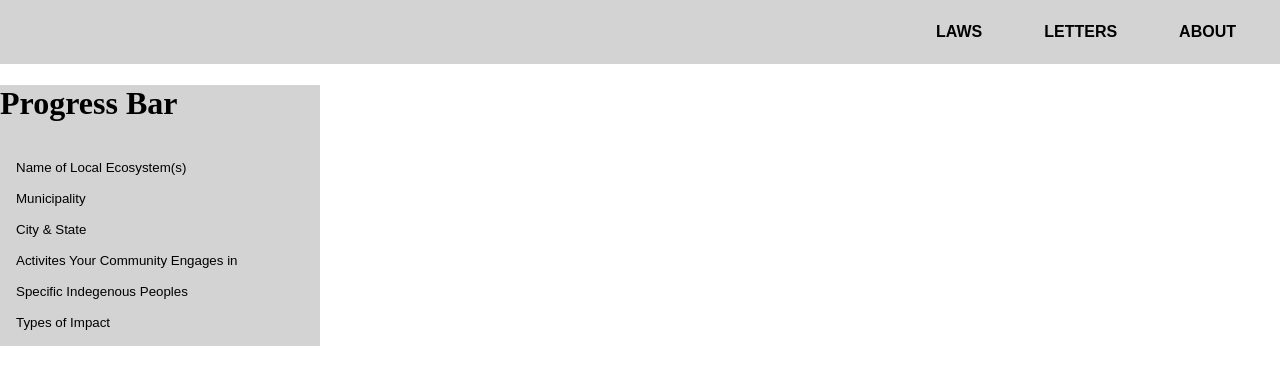
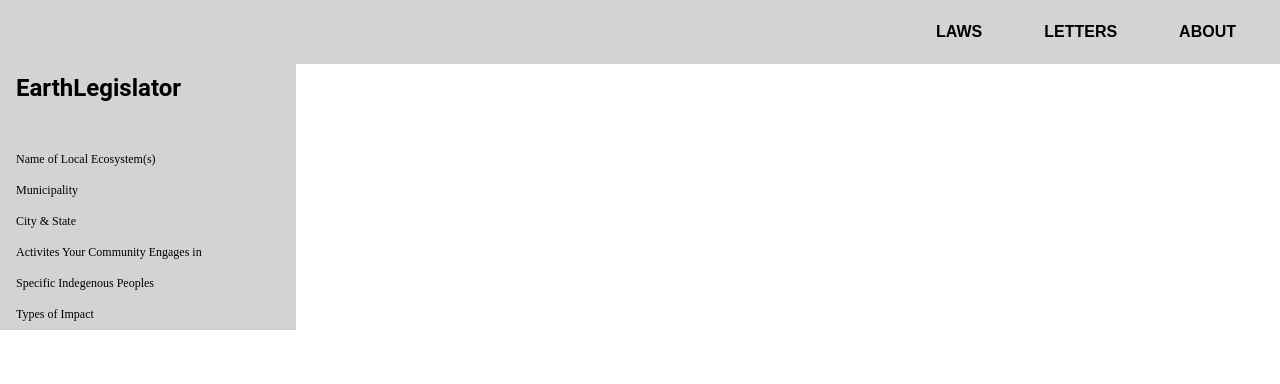
Before and after one commit to cornellh4i/earth-law-center, a React (Create React App) app in the folder client/: page /template-filler in a window 1280 px wide. Shown: the top 384 px of the page. Built offline with nearby package versions, Linux system fonts and the light colour scheme; no server answers.

Commit message:
Refactor existing styling, switch <li> to <div>

```diff
--- a/client/src/components/FieldSideBar/FieldSideBar.css
+++ b/client/src/components/FieldSideBar/FieldSideBar.css
@@ -2,26 +2,16 @@
     margin: 0;
 }
 
-.sidebar-component {
-    height: 100%;
+.fieldsidebar {
     background-color: lightgray;
-    max-width: 25%;
+    padding-left: 1rem;
+    padding-right: 1rem;
 }
 
-.bar-ul {
-    list-style-type: none;
-    margin: 0;
-    padding: .5rem;
-    text-align: justify;
-    inline-size: min-content;
-    inline-size: 100%;
-}
-
-
 .side-btn {
-    border: none;
-    background: none;
-    padding: .5rem;
+    font-size: 12px;
+    padding-top: 0.5rem;
+    padding-bottom: 0.5rem;
     cursor: pointer;
 }
 
--- a/client/src/components/FieldSideBar/FieldSideBar.jsx
+++ b/client/src/components/FieldSideBar/FieldSideBar.jsx
@@ -1,16 +1,18 @@
 import React, { useState } from 'react'
+import Typography from '@mui/material/Typography';
 import './FieldSideBar.css';
 
 /** Component for a Field Side Bar
+ * @param {title} is the title header of the sidebar
  * @param {field} is a list of strings containing all fields in a Google Doc
 */
 
 const FieldSideBar = (props) => {
   const [click, setClick] = useState('');
   const fieldItem = props.field.map((field) =>
-    <li>
-      <button className='side-btn' onClick={() => setClick(field)}>{field}</button>
-    </li>
+    <div>
+      <div className='side-btn' onClick={() => setClick(field)}>{field}</div>
+    </div>
   )
 
   // To test if state works
@@ -20,13 +22,12 @@ const FieldSideBar = (props) => {
   }
 
   return (
-    <div className='sidebar-component'>
+    <div className='fieldsidebar'>
       {/* Space for progress bar */}
       <div>
-        <h1>Progress Bar</h1>
+        <Typography pt={1} pb={5} variant='h5' component='div' sx={{ fontWeight: 'bold' }}>{props.title}</Typography>
       </div>
-      {/* *** */}
-      <ul className='bar-ul'>{fieldItem}</ul>
+      <div className='bar-div'>{fieldItem}</div>
 
       {/* Testing clicked saved correctly */}
       <TestState />
--- a/client/src/pages/TemplateFiller/TemplateFiller.jsx
+++ b/client/src/pages/TemplateFiller/TemplateFiller.jsx
@@ -1,19 +1,27 @@
 import React from 'react';
 import './TemplateFiller.css';
 import FieldSideBar from '../../components/FieldSideBar/FieldSideBar';
+import Grid from '@mui/material/Grid';
 
 /** Component for Template Filler Page */
 const TemplateFiller = () => {
   return (
     <div>
       {/* Entries to field prop is temporary for testing */}
-      <FieldSideBar field={['Name of Local Ecosystem(s)',
+      <Grid container spacing={4}>
+        <Grid item xs={12} md={3}>
+          <FieldSideBar
+            title='EarthLegislator'
+            field={[
+              'Name of Local Ecosystem(s)',
               'Municipality',
               'City & State',
               'Activites Your Community Engages in',
               'Specific Indegenous Peoples',
               'Types of Impact'
             ]} />
+        </Grid>
+      </Grid>
     </div>
   );
 };
```
Lines whose indentation alone changed are shown as unchanged.
